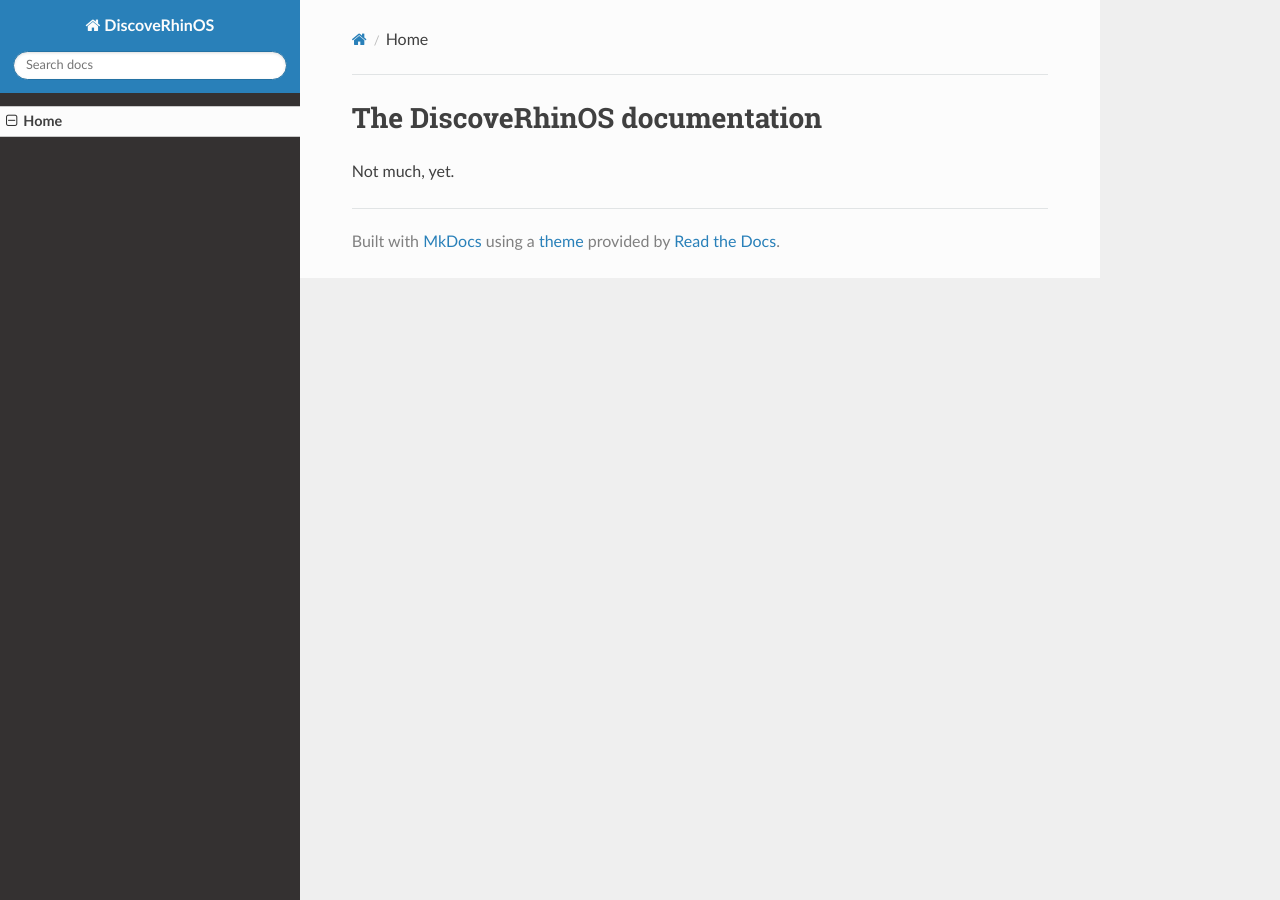
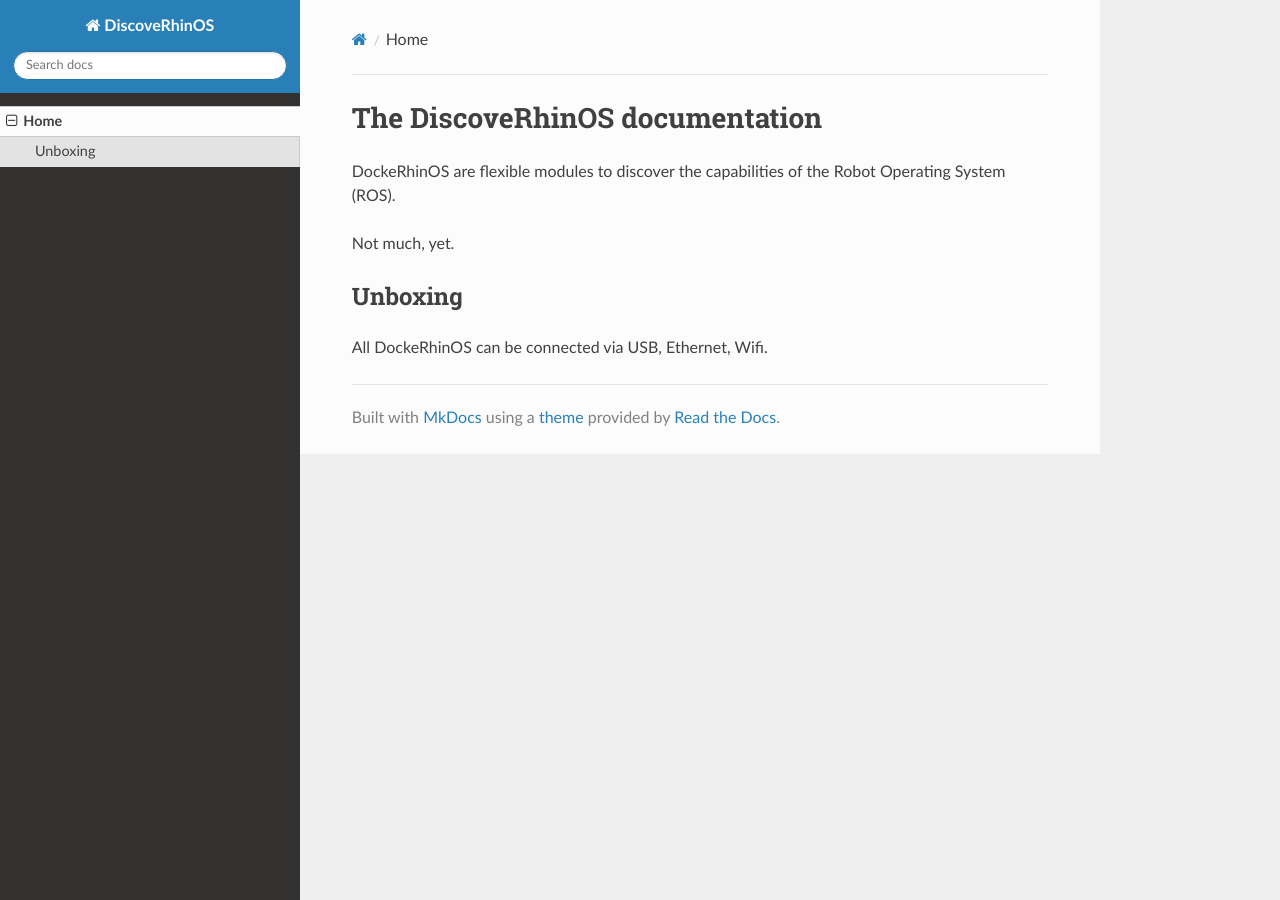
Before and after one commit to rosblox/rosblox.github.io, an MkDocs documentation site: the page built from docs/index.md, in a window 1280 px wide. Built offline with MkDocs 1.6.1, drawn with Linux system fonts in a browser that asks for light colours; nearby versions of some CDN libraries.

Commit message:
Update documentation.

```diff
--- a/docs/index.md
+++ b/docs/index.md
@@ -1,3 +1,9 @@
 #The DiscoveRhinOS documentation
 
+DockeRhinOS are flexible modules to discover the capabilities of the Robot Operating System (ROS).
+
 Not much, yet.
+
+## Unboxing
+
+All DockeRhinOS can be connected via USB, Ethernet, Wifi.
```
